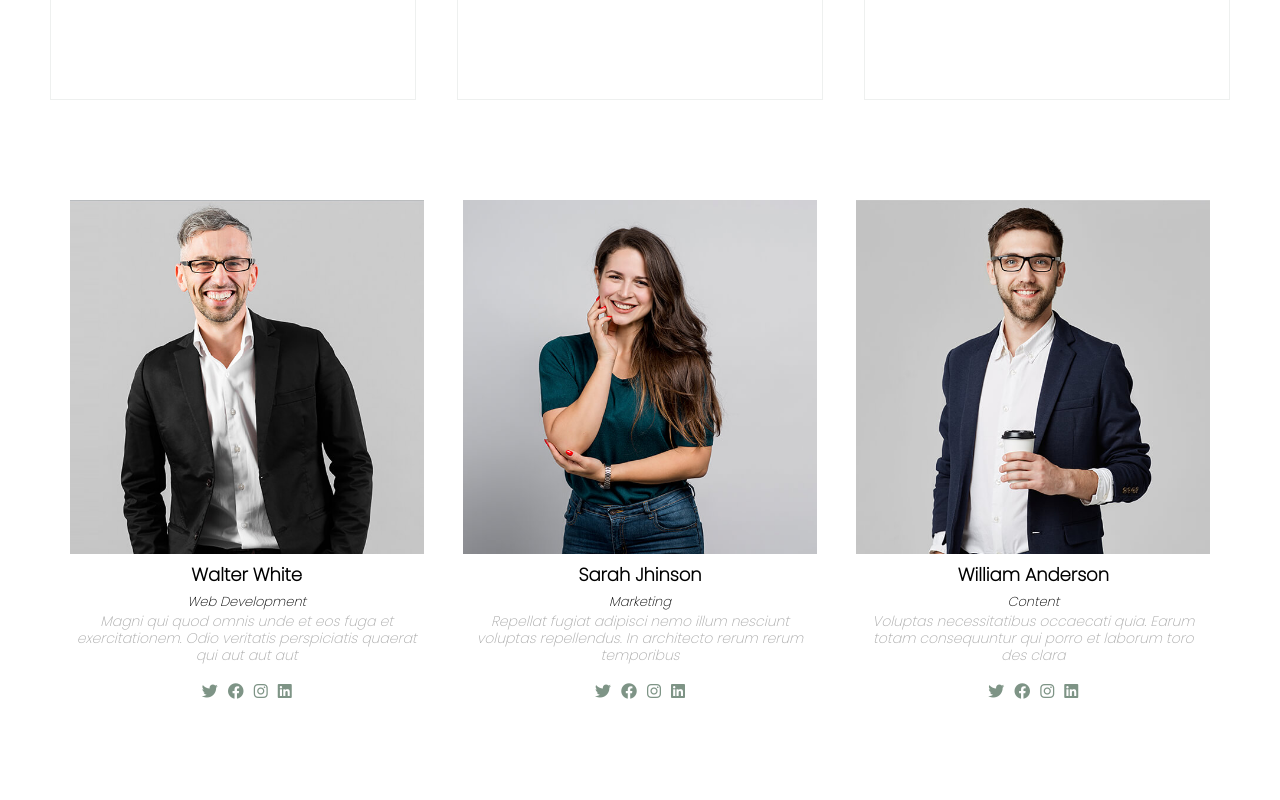
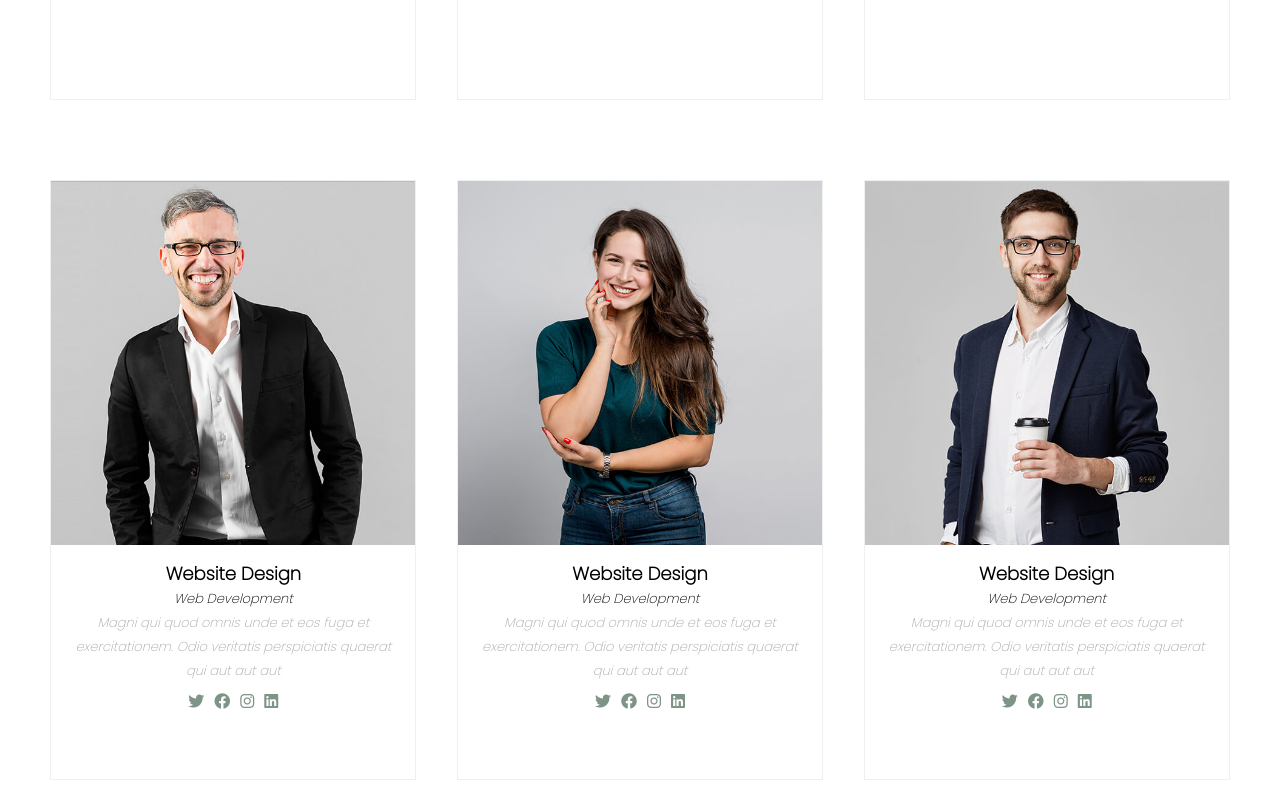
Before and after one commit to gnaghiyeva/mentor-task, a plain HTML site: page index.html in a window 1280 px wide. Shown: the part 2850-3650 px from the top of the page. Drawn offline with nearby package versions, Linux system fonts and the light colour scheme.

Commit message:
change trainers

```diff
--- a/index.html
+++ b/index.html
@@ -430,27 +430,27 @@
 
         </section>
 
-        <section class="trainer">
+
+        <section class="trainers">
             <div class="trainers_container">
-                <div class="cart_trainer col-4">
+                <div class="card col-4">
 
-                    <div class="card_trainer_image">
+                    <div class="card_image">
                         <img src="./assets/images/teachers/trainer-1.jpg" alt="">
                     </div>
 
-                    <div class="cart_trainer_body">
+                    <div class="card_body">
 
-                        <div class="cart_body_texts">
-                            <h4>Walter White</h4>
-                            <span>Web Development</span>
-                            <p> Magni qui quod omnis unde et eos fuga et exercitationem.
-                                Odio veritatis perspiciatis quaerat qui aut aut aut</i></p>
+                        <div class="card_body_texts">
+                            <h3>Website Design</h3>
+                            <i>Web Development</i>
+                            <p>Magni qui quod omnis unde et eos fuga et exercitationem.
+                                Odio veritatis perspiciatis quaerat qui aut aut aut</p>
                         </div>
-
                     </div>
 
-                    <div class="cart_trainer_bottom">
-                        <div class="cart_bottom-icons">
+                    <div class="card_bottom">
+                        <div class="card_bottom-icons">
                             <i class="fa-brands fa-twitter" style="color: #7e9486;"></i>
                             <i class="fa-brands fa-facebook" style="color: #7e9486;"></i>
                             <i class="fa-brands fa-instagram" style="color: #7e9486;"></i>
@@ -459,24 +459,24 @@
                     </div>
                 </div>
 
-                <div class="cart_trainer col-4">
+                <div class="card col-4">
 
-                    <div class="card_trainer_image">
+                    <div class="card_image">
                         <img src="./assets/images/teachers/trainer-2.jpg" alt="">
                     </div>
 
-                    <div class="cart_trainer_body">
+                    <div class="card_body">
 
-                        <div class="cart_body_texts">
-                            <h4>Sarah Jhinson</h4>
-                            <span>Marketing</span>
-                            <p>Repellat fugiat adipisci nemo illum nesciunt voluptas repellendus. In architecto rerum rerum temporibus</p>
+                        <div class="card_body_texts">
+                            <h3>Website Design</h3>
+                            <i>Web Development</i>
+                            <p>Magni qui quod omnis unde et eos fuga et exercitationem.
+                                Odio veritatis perspiciatis quaerat qui aut aut aut</p>
                         </div>
-
                     </div>
 
-                    <div class="cart_trainer_bottom">
-                        <div class="cart_bottom-icons">
+                    <div class="card_bottom">
+                        <div class="card_bottom-icons">
                             <i class="fa-brands fa-twitter" style="color: #7e9486;"></i>
                             <i class="fa-brands fa-facebook" style="color: #7e9486;"></i>
                             <i class="fa-brands fa-instagram" style="color: #7e9486;"></i>
@@ -485,26 +485,24 @@
                     </div>
                 </div>
 
-                <div class="cart_trainer col-4">
+                <div class="card col-4">
 
-                    <div class="card_trainer_image">
+                    <div class="card_image">
                         <img src="./assets/images/teachers/trainer-3.jpg" alt="">
                     </div>
 
-                    <div class="cart_trainer_body">
+                    <div class="card_body">
 
-                        <div class="cart_body_texts">
-                            <h4>William Anderson</h4>
-                            <span>Content</span>
-                            <p>Voluptas necessitatibus occaecati quia.
-                                Earum totam consequuntur qui porro et
-                                laborum toro des clara</p>
+                        <div class="card_body_texts">
+                            <h3>Website Design</h3>
+                            <i>Web Development</i>
+                            <p>Magni qui quod omnis unde et eos fuga et exercitationem.
+                                Odio veritatis perspiciatis quaerat qui aut aut aut</p>
                         </div>
-
                     </div>
 
-                    <div class="cart_trainer_bottom">
-                        <div class="cart_bottom-icons">
+                    <div class="card_bottom">
+                        <div class="card_bottom-icons">
                             <i class="fa-brands fa-twitter" style="color: #7e9486;"></i>
                             <i class="fa-brands fa-facebook" style="color: #7e9486;"></i>
                             <i class="fa-brands fa-instagram" style="color: #7e9486;"></i>
@@ -512,36 +510,18 @@
                         </div>
                     </div>
                 </div>
+
+
+
             </div>
 
         </section>
+
+
+
     </main>
+
 
 
 </body>
 </html>
-<!--
-<div class="card_trainer col-4">
-
-    <div class="card_trainer_image">
-        <img src="./assets/images/Popular-courses/popular-course-1.jpg" alt="">
-    </div>
-
-    <div class="card_trainer_body">
-
-        <div class="card_body_texts">
-            <h3>Walter White</h3>
-            <span>Web Development</span>
-            <p>Magni qui quod omnis unde et eos fuga et exercitationem.
-                Odio veritatis perspiciatis quaerat qui aut aut aut</p>
-        </div>
-
-    </div>
-
-    <div class="card_trainer_bottom">
-        <div class="card_bottom-icons">
-            <i class="fa-regular fa-user"></i>
-            <i class="fa-regular fa-heart"></i>
-        </div>
-    </div>
-</div> -->
--- a/style.css
+++ b/style.css
@@ -578,76 +578,104 @@ main .popular_courses .courses_container .card .card_bottom .card_bottom_image{
 /* popular_courses end */
 
 
-/* trainer start */
 
-main .trainer{
+
+/* trainers start */
+main .trainers {
+    margin-top: 80px;
+    padding: 0 30px;
     width: 100%;
-    height: 600px;
-    /* border: 4px solid black; */
-    margin-top: 100px;
-    display: flex;
+
+    /* border: 3px solid black; */
 }
 
-main .trainer .trainers_container{
+main .trainers .trainers_container{
+    width: 100%;
+    /* height: 600px; */
+    /* border: 3px solid rgb(255, 55, 55); */
+
     display: flex;
-    width: 100%;
-    height: 100%;
-    /* border: 4px solid aqua; */
-    padding: 0 50px;
     justify-content: space-around;
-    flex-wrap: wrap;
 }
-main .trainer .trainers_container .cart_trainer{
+
+main .trainers .trainers_container .card{
     width: 30%;
     height: 600px;
-    /* border: 3px solid greenyellow; */
-}
-
-main .trainer .trainers_container .cart_trainer .cart_trainer_body .cart_body_texts{
-    text-align: center;
-    padding: 0 6px;
+    /* border: 3px solid rgb(55, 255, 125); */
+    border: 1px solid #eef0ef;
+    flex-wrap: wrap;
 
 }
 
-main .trainer .trainers_container .cart_trainer .cart_trainer_body .cart_body_texts p{
-    color: #aaaaaa;
-    font-size: 14px;
-    line-height: 1.2em;
-    font-style: italic;
+main .trainers .trainers_container .card .card_image{
+    width: 100%;
+
+    /* border: 3px solid rgb(55, 122, 255); */
+}
+
+main .trainers .trainers_container .card .card_image img{
+    width: 100%;
+}
+
+main .trainers .trainers_container .card .card_body{
+    width: 100%;
+    /* border: 3px solid rgb(55, 122, 255); */
+    padding:10px 20px;
+    line-height: 1.3em;
 
 }
 
-main .trainer .trainers_container .cart_trainer .cart_trainer_body .cart_body_texts h4{
+
+
+main .trainers .trainers_container .card .card_body .card_body_texts{
+    /* margin-top: 10px; */
+    text-align: center;
+    line-height: 1.5em;
+}
+
+main .trainers .trainers_container .card .card_body .card_body_texts h3{
+    font-weight: 800;
     font-size: 18px;
-    font-weight: 700;
+}
+main .trainers .trainers_container .card .card_body .card_body_texts i{
+    font-size: 13px;
+}
+
+main .trainers .trainers_container .card .card_body .card_body_texts p{
+    font-size: 13px;
+    font-style: italic;
+    color: #aaaaaa;
 
 }
 
-main .trainer .trainers_container .cart_trainer .cart_trainer_body .cart_body_texts span{
-    font-size: 13px;
-    font-style: italic;
-    line-height: 1.2em;
+
+main .trainers .trainers_container .card .card_bottom .card_bottom-icons{
+    color: #657a6d ;
+    display: flex;
+    justify-content: center;
+    gap: 10px;
+}
+
+main .trainers .trainers_container .card .card_bottom{
+    width: 100%;
+    height: 15%;
+    /* border: 3px solid rgb(55, 122, 255); */
+}
+
+/* trainers end */
+
+/* footer start */
+footer .row{
+    width: 100%;
+    height: 300px;
+    border: 3px solid hotpink;
+    display: flex;
+    justify-content: spa;
 }
 
 
-main .trainer .trainers_container .cart_trainer .card_trainer_image img{
-    width: 100%;
-}
 
-main .trainer .trainers_container .cart_trainer .cart_trainer_bottom{
-    margin-top: 20px;
-   width: 100%;
-}
-
-main .trainer .trainers_container .cart_trainer .cart_trainer_bottom .cart_bottom-icons{
-    display: flex;
-    justify-content: center;
-    gap: 10px;
-
-}
-/* trailer end */
-
-
+/* footer end */
 
 
 
@@ -848,26 +876,40 @@ main .trainer .trainers_container .cart_trainer .cart_trainer_bottom .cart_botto
 
 
 /* trainers */
-@media(max-width:986px){
-
-    main .trainer .trainers_container{
+@media (max-width:984px){
+    main .trainers .trainers_container{
         display: flex;
         flex-direction: row;
         flex-wrap: wrap;
         justify-content: start;
-        gap: 20px;
+
+
+    }
+    main .trainers .trainers_container .col-4{
+        width: 46%;
+        height: 100%;
+        margin-right: 20px;
+        margin-top: 20px;
+
+    }
+}
+
+
+@media (max-width:725px){
+    main .trainers .trainers_container{
+        display: flex;
+        width: 100%;
+        flex-direction: column;
+        justify-content: center;
+
+
     }
 
-    main .trainer .trainers_container .cart_trainer.col-4{
-        width: 45%;
-    }
+    main .trainers .trainers_container .col-4{
+        margin: 20px 0;
+        width: 100%;
+        height: 100%;
+        justify-content: center;
 
-
-}
-
-@media (max-width:733px){
-    main .trainer .trainers_container .cart_trainer.col-4.col-4{
-        width: 100%;
-        justify-content: center;
     }
 }
```
